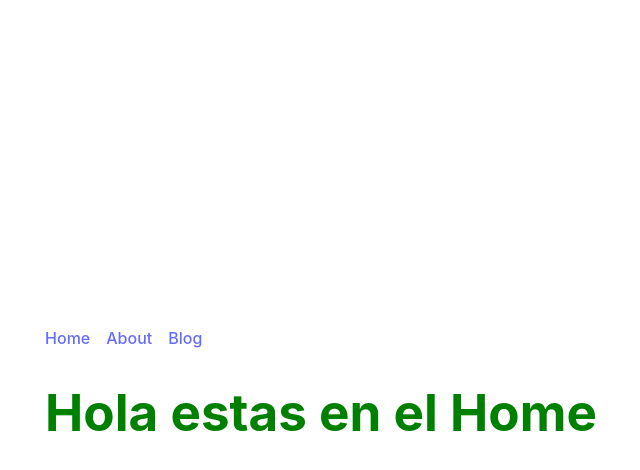
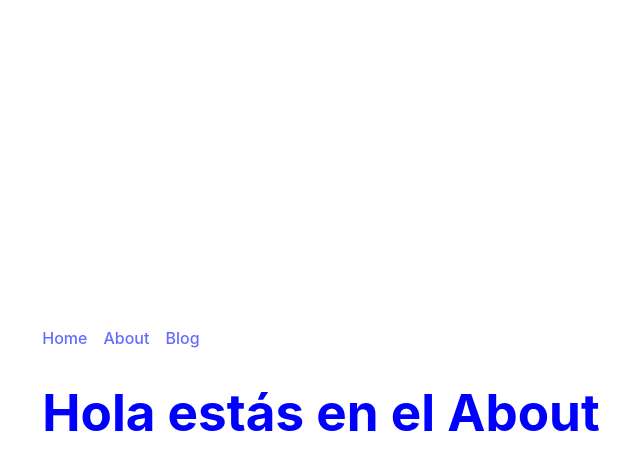
Before and after one commit to josehb96/VueNavigation, a Vue app: page / in a window 1280 px wide. Both pictures are taken after a click on the link "About". Shown: the top 470 px of the page, without its empty margins (319-959 px from the left). Built offline with nearby package versions, Linux system fonts and the light colour scheme.

Commit message:
Navigation only with Vue 3

```diff
--- a/src/App.vue
+++ b/src/App.vue
@@ -1,17 +1,23 @@
 <script setup>
+  import { ref } from 'vue'
+  // pages
   import HomeView from './views/HomeView.vue'
   import AboutView from './views/AboutView.vue'
   import BlogView from './views/BlogView.vue'
+
+  // states
+  const pageActive = ref(HomeView)
+
 </script>
 
 <template>
   <div>
     <div class="menu">
-      <a href="#">Home</a>
-      <a href="#">About</a>
-      <a href="#">Blog</a>
+      <a href="#" @click="pageActive = HomeView">Home</a>
+      <a href="#" @click="pageActive = AboutView">About</a>
+      <a href="#" @click="pageActive = BlogView">Blog</a>
     </div>
-    <HomeView />
+    <component :is="pageActive" />
   </div>
 </template>
 
--- /dev/null
+++ b/src/components/EntradasBlog.vue
@@ -0,0 +1,16 @@
+<template>
+    <div>
+        <h3>Aquí las entradas del blog</h3>
+        <div v-for="n in 10">
+            <a href="#">Entrada {{ n }}</a>
+        </div>
+    </div>
+</template>
+
+<script setup>
+
+</script>
+
+<style lang="scss" scoped>
+
+</style>
--- a/src/views/AboutView.vue
+++ b/src/views/AboutView.vue
@@ -4,7 +4,7 @@
 
 <template>
     <div>
-        <h1 class="title">Hola estas en el About</h1>
+        <h1 class="title">Hola estás en el About</h1>
     </div>
 </template>
 
--- a/src/views/BlogView.vue
+++ b/src/views/BlogView.vue
@@ -1,10 +1,11 @@
 <script setup>
-
+    import EntradasBlog from '../components/EntradasBlog.vue';
 </script>
 
 <template>
     <div>
-        <h1 class="title">Hola estas en el Blog</h1>
+        <h1 class="title">Hola estás en el Blog</h1>
+        <EntradasBlog />
     </div>
 </template>
 
--- a/src/views/HomeView.vue
+++ b/src/views/HomeView.vue
@@ -4,7 +4,7 @@
 
 <template>
     <div>
-        <h1 class="title">Hola estas en el Home</h1>
+        <h1 class="title">Hola estás en el Home</h1>
     </div>
 </template>
 
```
